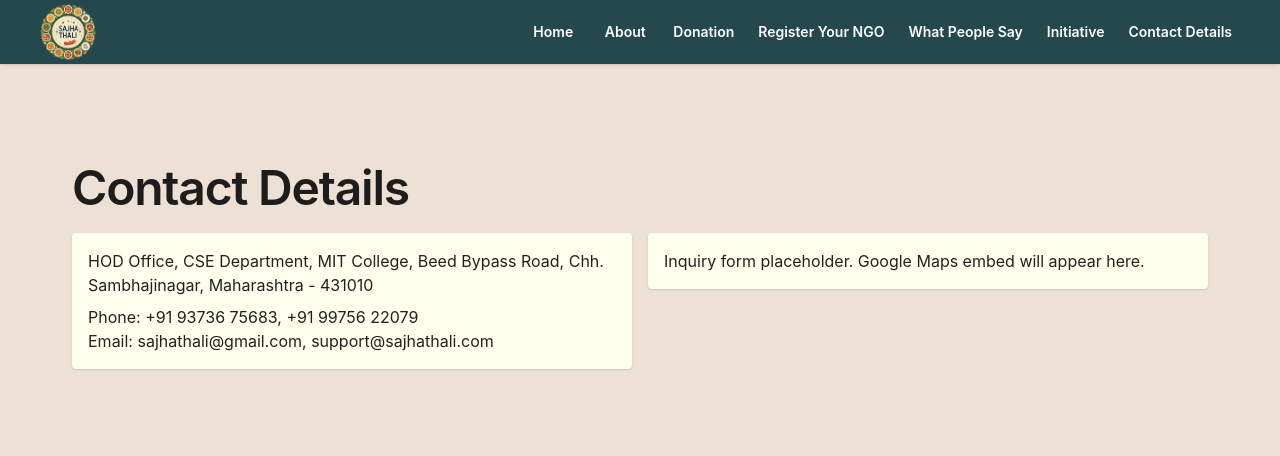
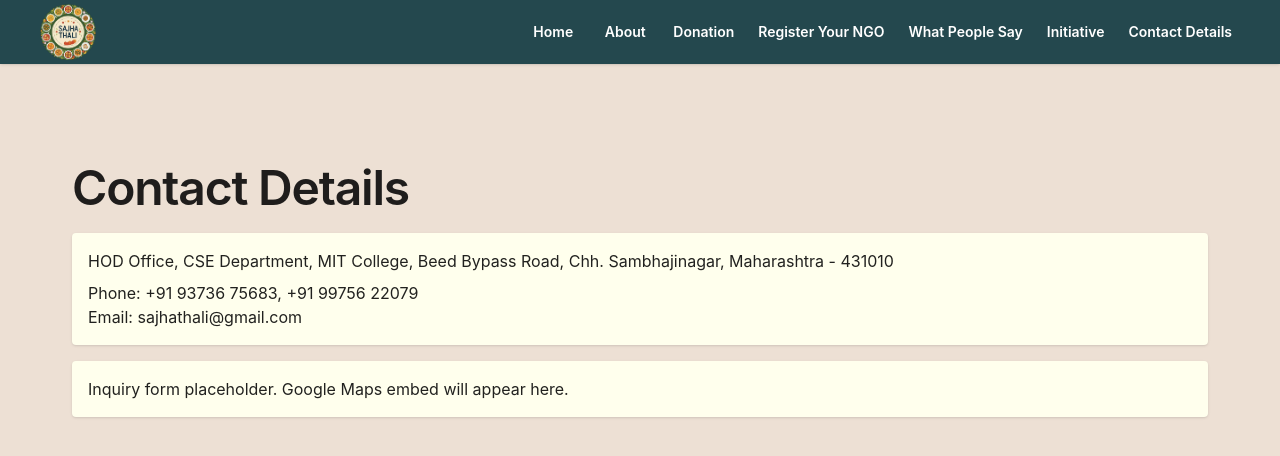
Before and after one commit to sajhathali/sothali, a Next.js app: page /contact in a window 1280 px wide. Shown: the top 456 px of the page. Built offline with nearby package versions, Linux system fonts and the light colour scheme.

Commit message:
feat: update Contact Details page to stack cards vertically and fix email display

```diff
--- a/src/app/contact/page.tsx
+++ b/src/app/contact/page.tsx
@@ -7,15 +7,15 @@ export default function ContactPage() {
       <Typography variant="h3" gutterBottom>
         Contact Details
       </Typography>
-      <Box sx={{ display: "flex", flexDirection: { xs: "column", md: "row" }, gap: 2, mt: 2 }}>
-        <Box sx={{ flex: 1 }}>
+      <Box sx={{ display: "flex", flexDirection: "column", gap: 2, mt: 2 }}>
+        <Box sx={{ width: "100%" }}>
           <Paper sx={{ p: 2 }}>
             <Typography>HOD Office, CSE Department, MIT College, Beed Bypass Road, Chh. Sambhajinagar, Maharashtra - 431010</Typography>
             <Typography sx={{ mt: 1 }}>Phone: +91 93736 75683, +91 99756 22079</Typography>
-            <Typography>Email: sajhathali@gmail.com, support@sajhathali.com</Typography>
+            <Typography>Email: sajhathali@gmail.com</Typography>
           </Paper>
         </Box>
-        <Box sx={{ flex: 1 }}>
+        <Box sx={{ width: "100%" }}>
           <Paper sx={{ p: 2 }}>
             <Typography>Inquiry form placeholder. Google Maps embed will appear here.</Typography>
           </Paper>
```
